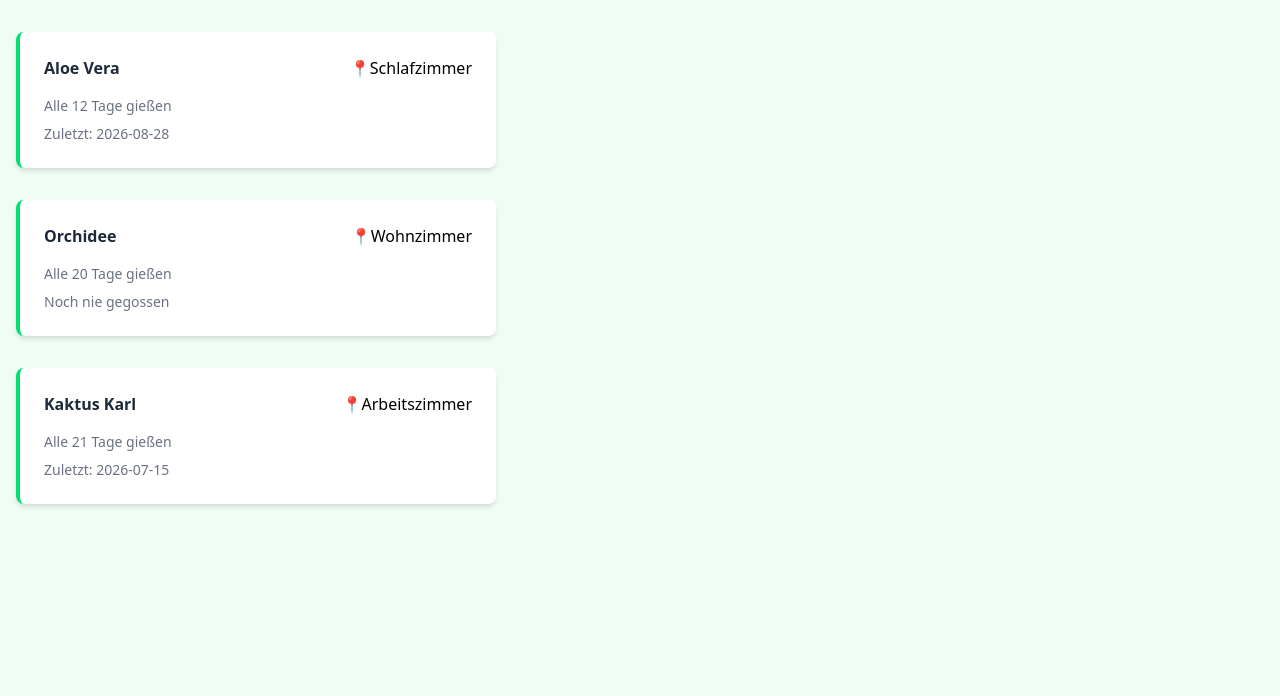
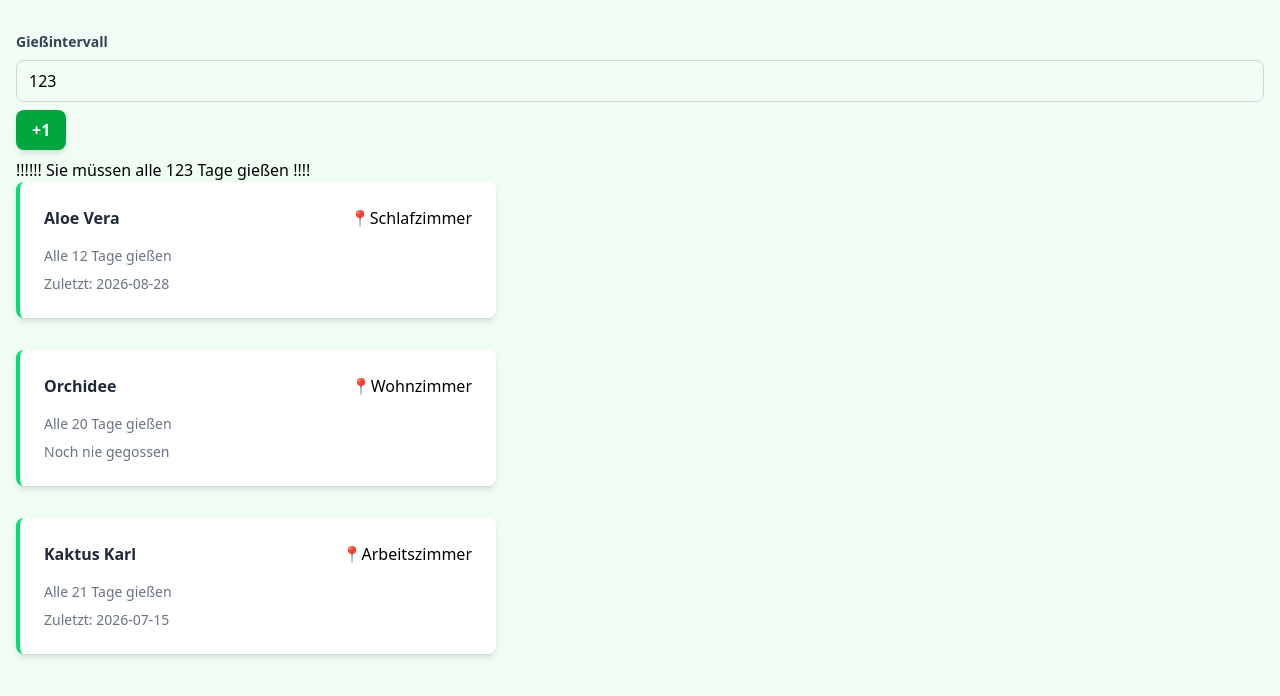
Before and after one commit to nilshartmann-workshops/2026-09-01-react, a React (Vite) app in the folder workspace/: page / in a window 1280 px wide. Shown: the top 696 px of the page. Built offline with nearby package versions, Linux system fonts and the light colour scheme.

Commit message:
05: State

```diff
--- a/workspace/src/components/App.tsx
+++ b/workspace/src/components/App.tsx
@@ -1,6 +1,7 @@
 import PlantCard from "./PlantCard.tsx";
 import { Plant } from "../types.ts";
 import PlantCardList from "./PlantCardList.tsx";
+import IntervalSelector from "./IntervalSelector.tsx";
 
 export default function App() {
 
@@ -30,6 +31,7 @@ export default function App() {
 
   return (
     <div className={"AppContainer"}>
+      <IntervalSelector />
       <PlantCardList plants={allPlants} />
       {/*<PlantCard plant={*/}
       {/*  {id: "1", name: "Rose (Schatten)", location: "Küche", lastWatered: "2026-08-31", wateringInterval: 5}*/}
--- /dev/null
+++ b/workspace/src/components/IntervalSelector.tsx
@@ -0,0 +1,51 @@
+import { useState } from "react";
+
+// let zahl = 7;
+
+export default function IntervalSelector() {
+  // Kontrollierte                     (vs unkontrolliertes)
+
+  // Zustand State  (Model)
+  //  |  124    |   setInterval
+  //  |  "tage"    |   setSetPeriodState
+
+  // const state = useState(123);
+  // const interval = state[0];   // 123
+  // const setInterval = state[1];
+
+  const [interval, setInterval] = useState(123); // Array Destrukturierung
+
+  // const msg = `Sie müssen die Pflanze alle ${interval} Tage gießen`
+
+  return (
+    <div className={"FormControl"}>
+      <label>Gießintervall</label>
+      <input
+        type={"number"}
+        value={interval}
+        onChange={(event) => {
+          console.log("1");
+          setInterval(parseInt(event.target.value));
+          console.log("2");
+        }}
+      />
+      <button
+        type={"button"}
+        className={"primary"}
+        onClick={() => {
+          setInterval(interval + 1);
+        }}
+      >
+        {" "}
+        +1{" "}
+      </button>
+      <IntervalMsg interval={interval} />
+    </div>
+  );
+}
+
+type IntervalMsgProps = {interval: number}
+function IntervalMsg(props: IntervalMsgProps) {
+  return <p>!!!!!! Sie müssen alle {props.interval} Tage gießen !!!!</p>
+
+}
```
Also changed, not shown: 1 other file (tests, documents, lock files or other folders).
